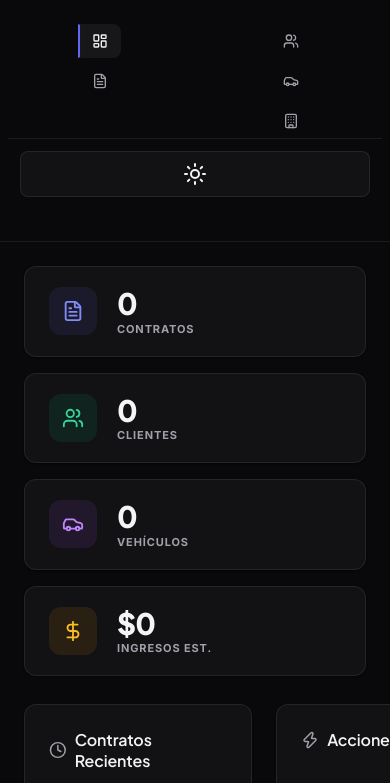
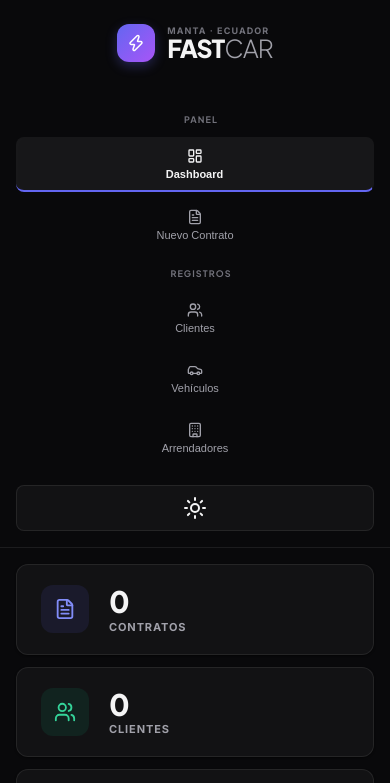
Before and after one commit to JereGuale/RentCarSistema, a website: page public/index.html in a window 390 px wide. Shown: the top 783 px of the page. Drawn offline with nearby package versions, Linux system fonts and the light colour scheme; no server answers.

Commit message:
style: optimize mobile responsive layouts

```diff
--- a/public/style.css
+++ b/public/style.css
@@ -1048,10 +1048,10 @@ body.light-mode .ck-row {
   margin: 0 auto 6px;
 }
 
-/* RESPONSIVE LAYOUT */
+/* ======= MOBILE & RESPONSIVE LAYOUT (UPGRADED) ======= */
 @media (max-width: 992px) {
   .sidebar {
-    width: 72px;
+    width: 76px;
     padding: 24px 8px;
   }
   .sidebar-logo, .logo-tag, .sidebar-footer, .nav-section, .nav-btn span, #theme-text {
@@ -1073,33 +1073,119 @@ body.light-mode .ck-row {
   .layout {
     flex-direction: column;
   }
+
   .sidebar {
     width: 100%;
     height: auto;
     position: relative;
     border-right: none;
     border-bottom: 1px solid var(--border);
+    padding: 16px;
+    display: flex;
+    flex-direction: column;
+    gap: 12px;
   }
+
+  .sidebar-logo {
+    display: flex !important;
+    justify-content: center;
+    margin-bottom: 4px;
+  }
+
+  .logo-tag {
+    display: inline-block !important;
+  }
+
   .sidebar-nav {
-    flex-direction: row;
-    justify-content: space-around;
+    display: flex;
+    flex-direction: column;
     gap: 8px;
     margin-top: 0;
   }
+
+  .nav-section {
+    display: block !important;
+    font-size: 9px;
+    margin: 8px 0 4px;
+    text-align: center;
+  }
+
+  .nav-btn-list {
+    display: grid;
+    grid-template-columns: repeat(3, 1fr);
+    gap: 6px;
+  }
+
   .nav-btn {
-    width: auto;
-    padding: 8px 12px;
+    width: 100%;
+    padding: 10px 6px;
+    flex-direction: column;
+    gap: 4px;
+    font-size: 11px;
+    text-align: center;
+    border-radius: var(--radius-md);
   }
+
+  .nav-btn span {
+    display: inline-block !important;
+  }
+
+  .nav-btn.active {
+    border-left: none;
+    border-bottom: 2px solid var(--accent);
+    border-radius: var(--radius-md);
+  }
+
+  .theme-switch-container {
+    border-top: none;
+    padding: 0;
+    margin: 8px 0 0;
+  }
+
   .main {
-    padding: 24px;
+    padding: 16px;
   }
+
   .stats {
-    grid-template-columns: 1fr;
+    grid-template-columns: 1fr !important;
+    gap: 12px;
   }
-  .grid-2, .grid-3 {
-    grid-template-columns: 1fr;
+
+  /* Form grids collapse */
+  .grid-2, .grid-3, .form-grid-layout {
+    grid-template-columns: 1fr !important;
+    gap: 14px !important;
   }
+
+  .dev-box {
+    grid-column: span 1 !important;
+  }
+
+  .form-group {
+    grid-column: span 1 !important;
+  }
+
+  /* Double column dashboard grid collapses */
+  div[style*="display:grid; grid-template-columns: 1fr 1fr;"],
+  div[style*="display:grid;grid-template-columns:1.20fr 0.80fr;"] {
+    grid-template-columns: 1fr !important;
+    gap: 16px !important;
+  }
+
+  /* Checklist grid collapses */
   .ck-grid {
-    grid-template-columns: 1fr;
+    grid-template-columns: 1fr !important;
+  }
+
+  /* Damage selector options */
+  .damage-selector-wrap {
+    grid-template-columns: repeat(2, 1fr) !important;
+  }
+
+  /* Modal */
+  .modal {
+    width: 95% !important;
+    padding: 18px !important;
+    margin: 10px;
   }
 }
```
